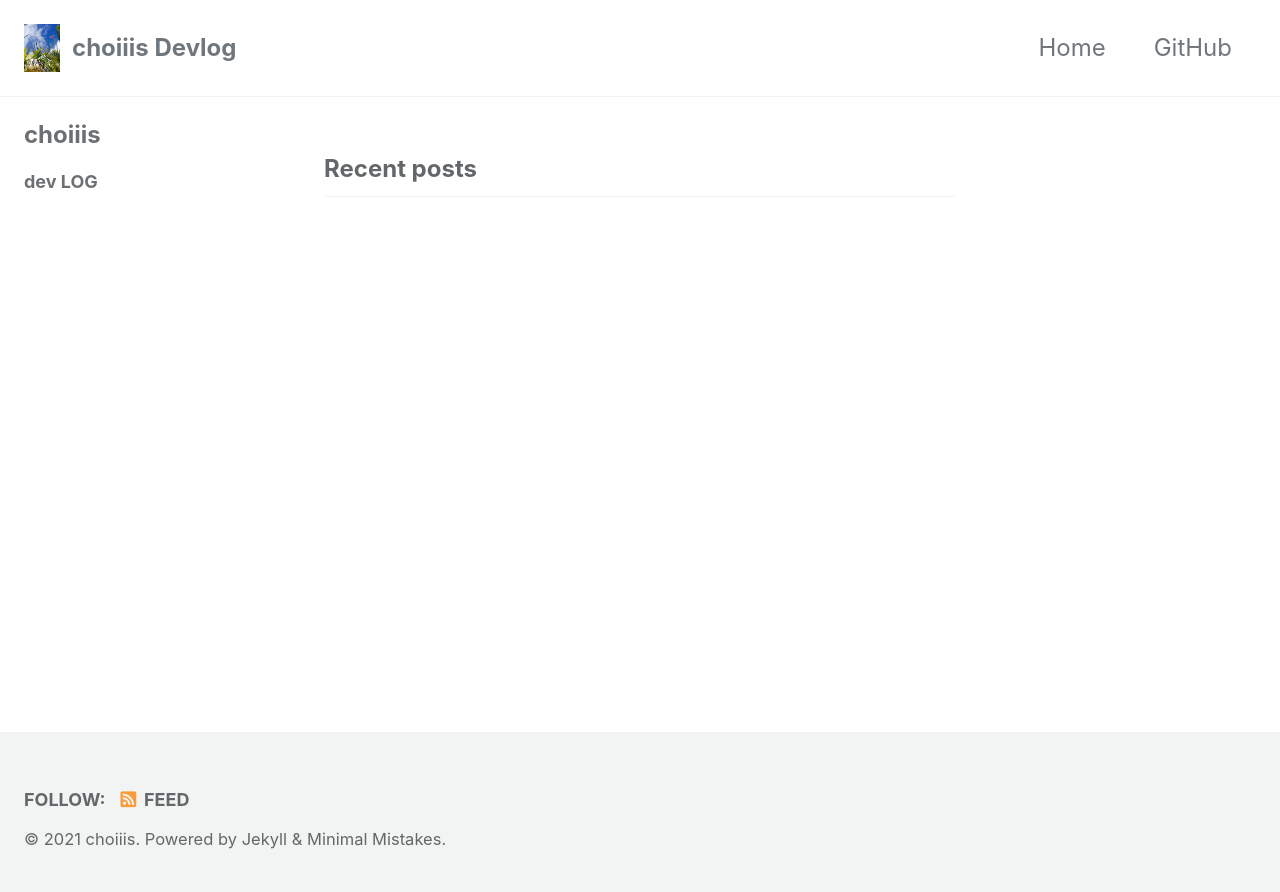
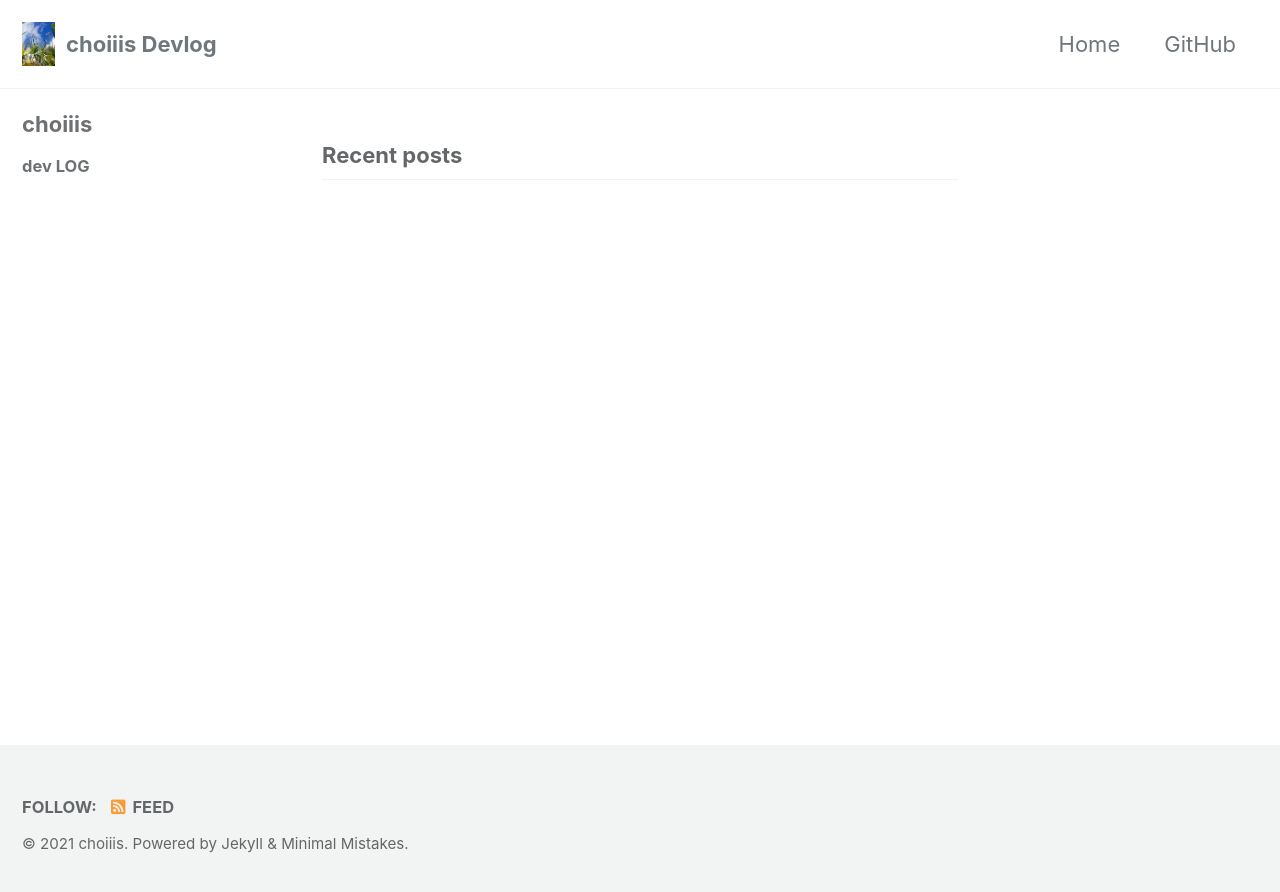
Before and after one commit to choiiis/choiiis.github.io, a Jekyll site: the page built from index.html, in a window 1280 px wide. Shown: the top 892 px of the page. Built offline with Jekyll 4.4.1, drawn with Linux system fonts in a browser that asks for light colours; cached includes are drawn as plain includes; the list of posts is cut into pages by our own code.

Commit message:
font change

```diff
--- a/_sass/minimal-mistakes/_variables.scss
+++ b/_sass/minimal-mistakes/_variables.scss
@@ -14,7 +14,7 @@ $indent-var: 1.3em !default;
 
 /* system typefaces */
 $serif: Georgia, Times, serif !default;
-$sans-serif: -apple-system, BlinkMacSystemFont, "Roboto", "Segoe UI",
+$sans-serif: -apple-system, BlinkMacSystemFont, "Nanum Gothic", "Roboto", "Segoe UI",
   "Helvetica Neue", "Lucida Grande", Arial, sans-serif !default;
 $monospace: Monaco, Consolas, "Lucida Console", monospace !default;
 
--- a/assets/css/main.scss
+++ b/assets/css/main.scss
@@ -8,32 +8,32 @@
 @import "minimal-mistakes/skins/{{ site.minimal_mistakes_skin | default: 'default' }}"; // skin
 @import "minimal-mistakes"; // main partials
 
-// @import url('https://fonts.googleapis.com/css?family=Nanum+Gothic');
-@import url('https://fonts.googleapis.com/css2?family=Ubuntu');
-html {
-    font-family: 'Ubuntu', sans-serif;
-    font-size: 18px; // change to whatever
+@import url('https://fonts.googleapis.com/css?family=Nanum+Gothic');
+// @import url('https://fonts.googleapis.com/css2?family=Ubuntu');
+// html {
+//     font-family: 'Ubuntu', sans-serif;
+//     font-size: 18px; // change to whatever
 
-    @include breakpoint($medium) {
-        font-size: 20px; // change to whatever
-    }
+//     @include breakpoint($medium) {
+//         font-size: 20px; // change to whatever
+//     }
 
-    @include breakpoint($large) {
-        font-size: 22px; // change to whatever
-    }
+//     @include breakpoint($large) {
+//         font-size: 22px; // change to whatever
+//     }
 
-    @include breakpoint($x-large) {
-        font-size: 24px; // change to whatever
-    }
-}
+//     @include breakpoint($x-large) {
+//         font-size: 24px; // change to whatever
+//     }
+// }
 
-.highlight {
-    font-family: 'Ubuntu', sans-serif;
-    font-size: 2em;
-}
+// .highlight {
+//     font-family: 'Ubuntu', sans-serif;
+//     font-size: 2em;
+// }
 
-.language-plaintext {
-    font-family: 'Ubuntu', sans-serif;
-    font-size: 2em;
-    background: #c0ffee;
-}
+// .language-plaintext {
+//     font-family: 'Ubuntu', sans-serif;
+//     font-size: 2em;
+//     background: #c0ffee;
+// }
```
